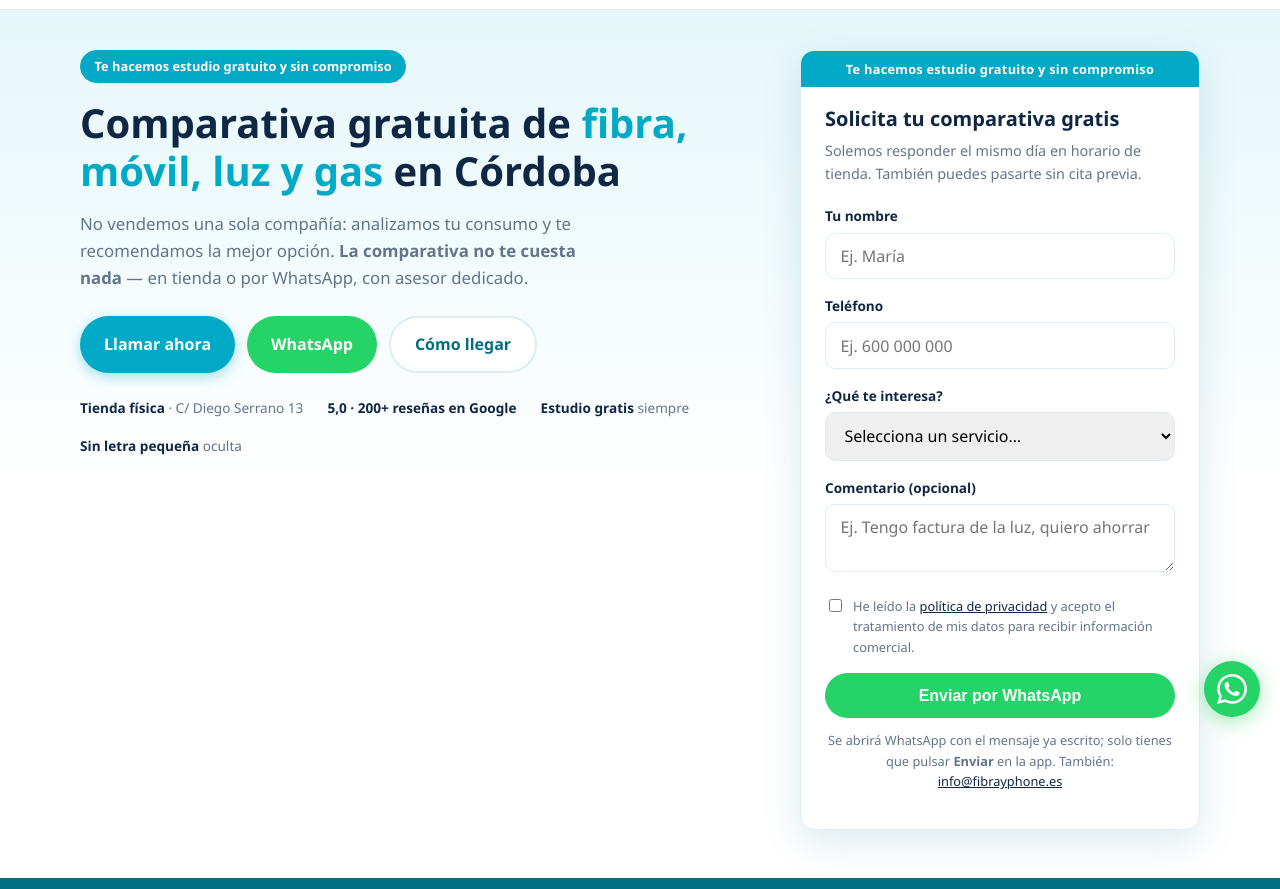
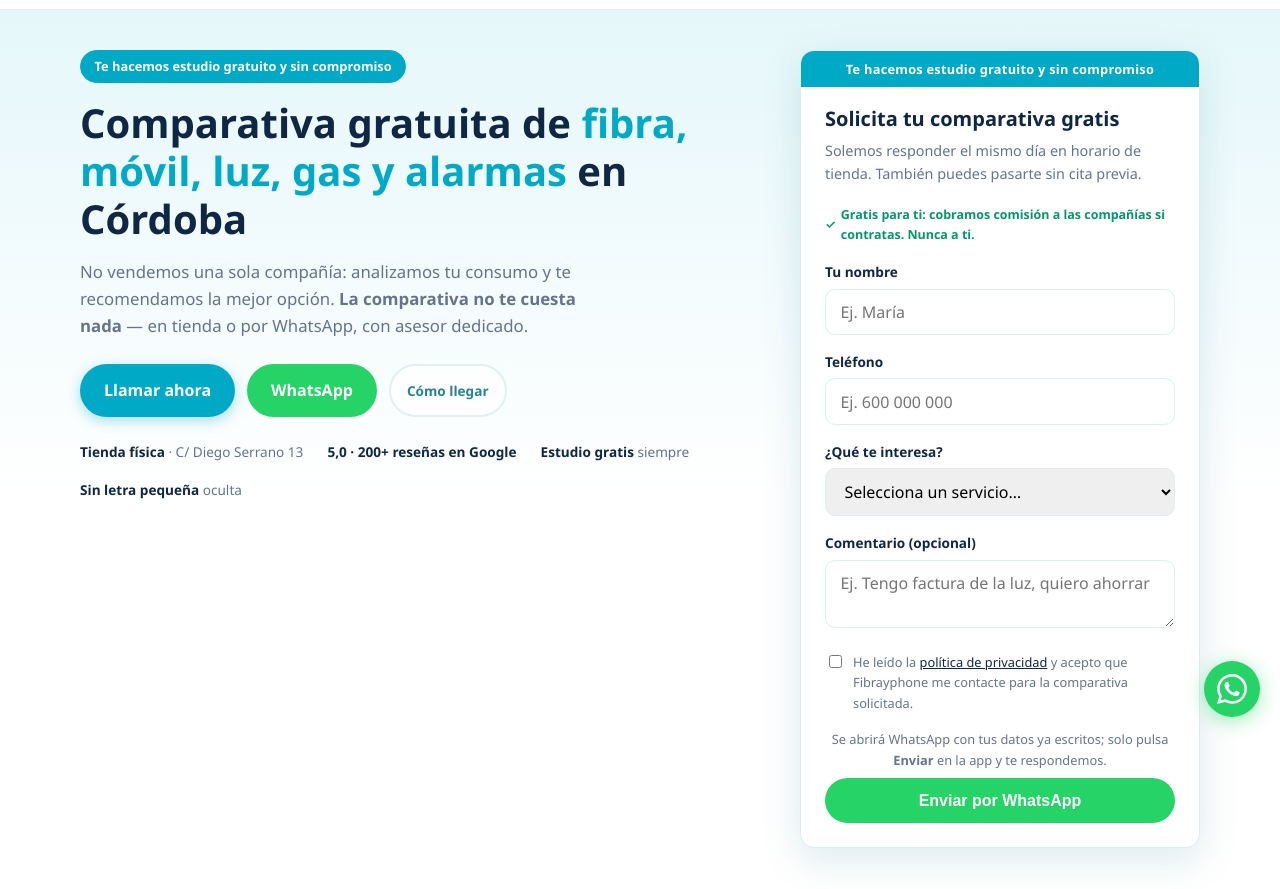
Before and after one commit to hassna1234/Daniel_fibrayphone, a website: page fibrayphone-landing/index.html in a window 1280 px wide. Shown: the part 63-952 px from the top of the page. Drawn offline with Linux system fonts and the light colour scheme.

Commit message:
Mejoras de conversion: checkbox, transparencia, hero, resenas

```diff
--- a/fibrayphone-landing/css/styles.css
+++ b/fibrayphone-landing/css/styles.css
@@ -305,7 +305,28 @@
   font-size: 0.8rem;
   color: var(--muted);
   text-align: center;
-  margin-top: 0.75rem;
+  margin-bottom: 0.5rem;
+  margin-top: 0;
+}
+
+.form-transparency {
+  font-size: 0.78rem;
+  color: var(--success);
+  font-weight: 600;
+  margin: 0 0 1rem;
+  display: flex;
+  align-items: center;
+  gap: 0.3rem;
+}
+
+.form-transparency::before {
+  content: '✓';
+}
+
+.hero__btn--maps {
+  font-size: 0.85rem;
+  padding: 0.65rem 1rem;
+  opacity: 0.85;
 }
 
 .form-success {
--- a/fibrayphone-landing/index.html
+++ b/fibrayphone-landing/index.html
@@ -135,7 +135,7 @@
       <div class="container hero__grid">
         <div>
           <span class="badge badge--free">Te hacemos estudio gratuito y sin compromiso</span>
-          <h1>Comparativa gratuita de <span>fibra, móvil, luz y gas</span> en Córdoba</h1>
+          <h1>Comparativa gratuita de <span>fibra, móvil, luz, gas y alarmas</span> en Córdoba</h1>
           <p class="hero__lead">
             No vendemos una sola compañía: analizamos tu consumo y te recomendamos la mejor opción.
             <strong>La comparativa no te cuesta nada</strong> — en tienda o por WhatsApp, con asesor dedicado.
@@ -143,7 +143,7 @@
           <div class="hero__ctas">
             <a class="btn btn--primary btn--lg" href="tel:+34696785471" data-tel data-track="call-hero">Llamar ahora</a>
             <a class="btn btn--whatsapp btn--lg" href="#" id="wa-hero" data-track="wa-hero">WhatsApp</a>
-            <a class="btn btn--outline btn--lg" href="https://maps.google.com/?q=Fibrayphone+Calle+Diego+Serrano+13+Cordoba" target="_blank" rel="noopener" data-track="maps-hero">Cómo llegar</a>
+            <a class="btn btn--outline hero__btn--maps" href="https://maps.google.com/?q=Fibrayphone+Calle+Diego+Serrano+13+Cordoba" target="_blank" rel="noopener" data-track="maps-hero">Cómo llegar</a>
           </div>
           <div class="trust-row">
             <span><strong>Tienda física</strong> · C/ Diego Serrano 13</span>
@@ -157,6 +157,7 @@
           <p class="card__ribbon">Te hacemos estudio gratuito y sin compromiso</p>
           <h2>Solicita tu comparativa gratis</h2>
           <p class="card__sub">Solemos responder el mismo día en horario de tienda. También puedes pasarte sin cita previa.</p>
+          <p class="form-transparency">Gratis para ti: cobramos comisión a las compañías si contratas. Nunca a ti.</p>
           <form id="lead-form" novalidate>
             <div class="form-group">
               <label for="nombre">Tu nombre</label>
@@ -185,10 +186,10 @@
             </div>
             <label class="form-check">
               <input type="checkbox" id="privacidad" name="privacidad" required>
-              <span>He leído la <a href="#" id="open-privacy">política de privacidad</a> y acepto el tratamiento de mis datos para recibir información comercial.</span>
+              <span>He leído la <a href="#" id="open-privacy">política de privacidad</a> y acepto que Fibrayphone me contacte para la comparativa solicitada.</span>
             </label>
+            <p class="form-note">Se abrirá WhatsApp con tus datos ya escritos; solo pulsa <strong>Enviar</strong> en la app y te respondemos.</p>
             <button type="submit" class="btn btn--whatsapp btn--block btn--lg">Enviar por WhatsApp</button>
-            <p class="form-note">Se abrirá WhatsApp con el mensaje ya escrito; solo tienes que pulsar <strong>Enviar</strong> en la app. También: <a href="mailto:info@fibrayphone.es">info@fibrayphone.es</a></p>
           </form>
           <div class="form-success" id="form-success" hidden>
             <h3>Abre WhatsApp</h3>
@@ -402,8 +403,8 @@
             <p>Buscamos entre operadoras y comercializadoras la opción que más te conviene.</p>
           </article>
           <article class="step">
-            <h3>Te hacemos estudio gratuito y sin compromiso</h3>
-            <p>Te explicamos ahorro, permanencia y letra pequeña. Tú decides con tranquilidad.</p>
+            <h3>Decides tú, sin presión</h3>
+            <p>Te explicamos ahorro real, permanencia y letra pequeña. Contratas cuando estás seguro — o no contratas. Sin compromiso.</p>
           </article>
         </div>
       </div>
--- a/fibrayphone-landing/js/config.js
+++ b/fibrayphone-landing/js/config.js
@@ -47,19 +47,19 @@
     {
       text: "He contratado aquí el WiFi y móvil y me han atendido muy bien, me han recomendado la mejor opción para mi casa y han ayudado en todo, contratación y después con la baja de mi otra compañía.",
       author: "Felipa Susana",
-      date: "Hace 4 meses · Google",
+      date: "Google · Fibra y móvil",
     },
 
     {
       text: "Daniel fue quien me atendió: excelente atención, trato muy amable y mucha eficiencia. Son unos profesionales. Por segunda vez me atendió Daniel, y fenomenal: muy resolutivo y con un trato estupendo.",
       author: "Raquel",
-      date: "Hace un mes · Google",
+      date: "Google",
     },
 
     {
       text: "En esta asesoría me llevan la telefonía, el wifi y la luz, siempre me recomiendan la tarifa más económica, muy buenos en su trabajo Daniel y Hassna.",
       author: "Rafael",
-      date: "Hace 2 meses · Google",
+      date: "Google · Fibra y luz",
     },
 
   ],
```
